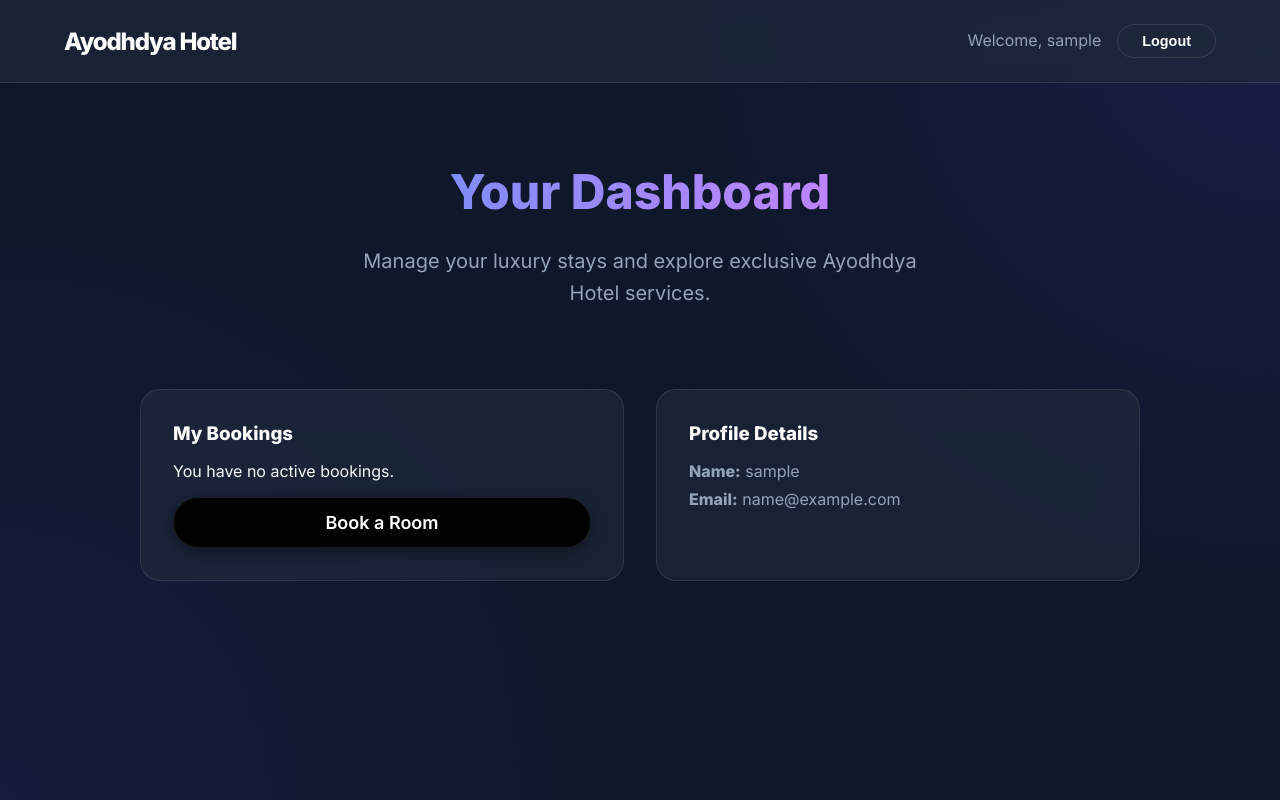
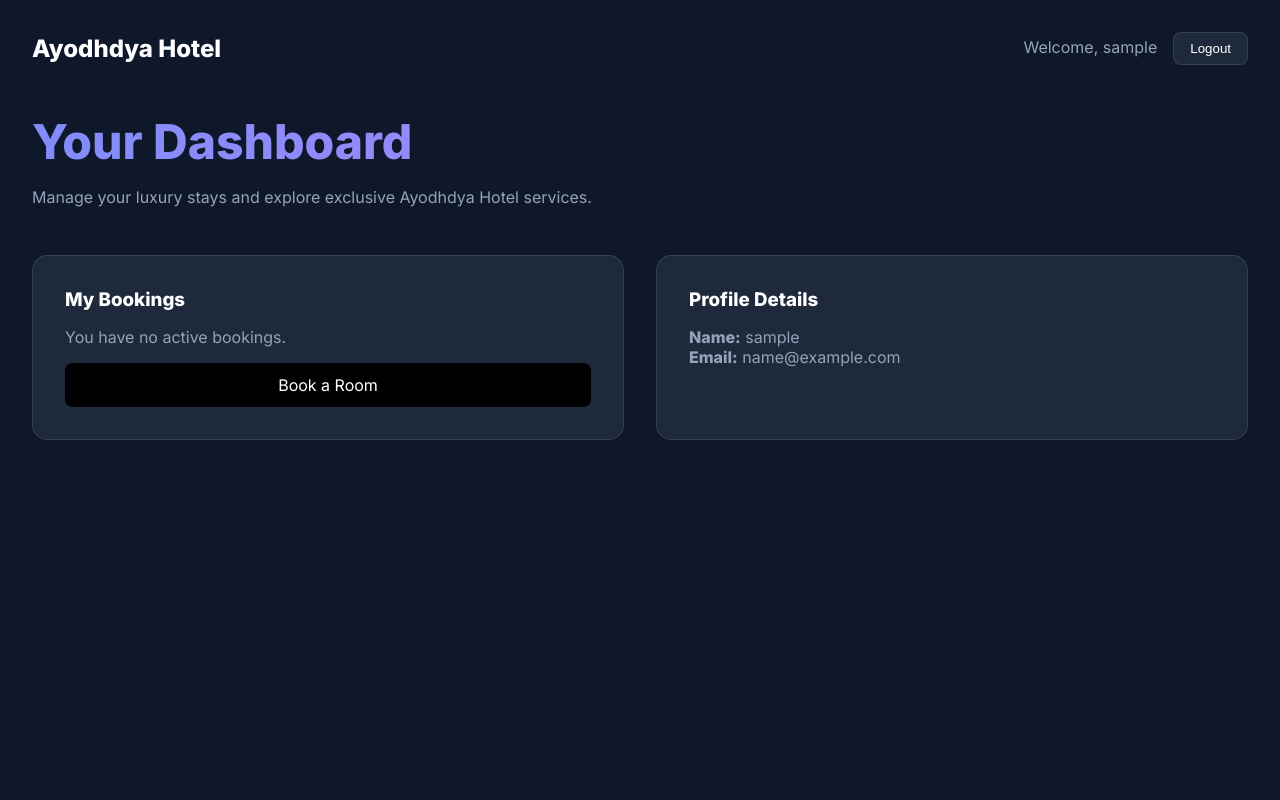
Before and after one commit to yodakumarbasappahugar-byte/HOTEL-MANGEMENT, a Next.js app in the folder frontend/: page /dashboard in a window 1280 px wide. Built offline with nearby package versions, Linux system fonts and the light colour scheme; sample sign-in values are in the browser's storage.

Commit message:
Simplify dashboard page to fix potential build issues

```diff
--- a/frontend/src/app/dashboard/page.tsx
+++ b/frontend/src/app/dashboard/page.tsx
@@ -12,7 +12,12 @@ export default function Dashboard() {
     if (!savedUser) {
       router.push('/signin');
     } else {
-      setUser(JSON.parse(savedUser));
+      try {
+        setUser(JSON.parse(savedUser));
+      } catch (e) {
+        localStorage.removeItem('user');
+        router.push('/signin');
+      }
     }
   }, [router]);
 
@@ -21,71 +26,40 @@ export default function Dashboard() {
     router.push('/');
   };
 
-  if (!user) return <div className="auth-container"><p>Loading...</p></div>;
+  if (!user) return <div style={{ display: 'flex', justifyContent: 'center', alignItems: 'center', height: '100vh', backgroundColor: '#0f172a', color: 'white' }}><p>Loading...</p></div>;
 
   return (
-    <>
-      <nav className="navbar">
-        <a href="/" className="logo">Ayodhdya Hotel</a>
-        <div className="nav-links">
-          <span className="user-welcome">Welcome, {user.username}</span>
-          <button onClick={handleLogout} className="btn btn-secondary" style={{ padding: '0.5rem 1.5rem', fontSize: '0.9rem', marginLeft: '1rem' }}>Logout</button>
+    <div style={{ backgroundColor: '#0f172a', color: 'white', minHeight: '100vh', padding: '2rem' }}>
+      <nav style={{ display: 'flex', justifyContent: 'space-between', alignItems: 'center', marginBottom: '3rem' }}>
+        <a href="/" style={{ fontSize: '1.5rem', fontWeight: 'bold', color: 'white', textDecoration: 'none' }}>Ayodhdya Hotel</a>
+        <div>
+          <span style={{ color: '#94a3b8', marginRight: '1rem' }}>Welcome, {user.username}</span>
+          <button onClick={handleLogout} style={{ padding: '0.5rem 1rem', background: '#1e293b', border: '1px solid rgba(255,255,255,0.1)', color: 'white', cursor: 'pointer', borderRadius: '8px' }}>Logout</button>
         </div>
       </nav>
 
-      <main className="hero-container" style={{ justifyContent: 'flex-start', paddingTop: '5rem' }}>
-        <h1 style={{ fontSize: '3rem' }}>Your Dashboard</h1>
-        <p className="subtitle">
+      <main>
+        <h1 style={{ fontSize: '3rem', marginBottom: '1rem' }}>Your Dashboard</h1>
+        <p style={{ color: '#94a3b8', marginBottom: '3rem' }}>
           Manage your luxury stays and explore exclusive Ayodhdya Hotel services.
         </p>
 
-        <div className="dashboard-grid">
-          <div className="dashboard-card">
-            <h3>My Bookings</h3>
-            <p>You have no active bookings.</p>
-            <a href="/rooms" className="btn btn-black" style={{ marginTop: '1rem', width: '100%', textAlign: 'center' }}>Book a Room</a>
+        <div style={{ display: 'grid', gridTemplateColumns: 'repeat(auto-fit, minmax(280px, 1fr))', gap: '2rem' }}>
+          <div style={{ background: '#1e293b', border: '1px solid rgba(255,255,255,0.1)', borderRadius: '15px', padding: '2rem' }}>
+            <h3 style={{ marginBottom: '1rem' }}>My Bookings</h3>
+            <p style={{ color: '#94a3b8' }}>You have no active bookings.</p>
+            <a href="/rooms" style={{ display: 'inline-block', marginTop: '1rem', padding: '0.75rem 1.5rem', background: 'black', color: 'white', textDecoration: 'none', borderRadius: '8px', width: '100%', textAlign: 'center' }}>Book a Room</a>
           </div>
 
-          <div className="dashboard-card">
-            <h3>Profile Details</h3>
-            <div className="profile-info">
+          <div style={{ background: '#1e293b', border: '1px solid rgba(255,255,255,0.1)', borderRadius: '15px', padding: '2rem' }}>
+            <h3 style={{ marginBottom: '1rem' }}>Profile Details</h3>
+            <div style={{ color: '#94a3b8' }}>
               <p><strong>Name:</strong> {user.username}</p>
               <p><strong>Email:</strong> {user.email}</p>
             </div>
           </div>
         </div>
       </main>
-
-      <style jsx>{`
-        .user-welcome {
-          color: #94a3b8;
-          font-weight: 500;
-        }
-        .dashboard-grid {
-          display: grid;
-          grid-template-columns: repeat(auto-fit, minmax(300px, 1fr));
-          gap: 2rem;
-          width: 100%;
-          max-width: 1000px;
-          margin-top: 2rem;
-        }
-        .dashboard-card {
-          background: var(--glass-bg);
-          border: 1px solid var(--glass-border);
-          border-radius: 20px;
-          padding: 2rem;
-          text-align: left;
-          backdrop-filter: blur(20px);
-        }
-        .dashboard-card h3 {
-          margin-bottom: 1rem;
-          color: white;
-        }
-        .profile-info p {
-          margin: 0.5rem 0;
-          color: #94a3b8;
-        }
-      `}</style>
-    </>
+    </div>
   );
 }
```
